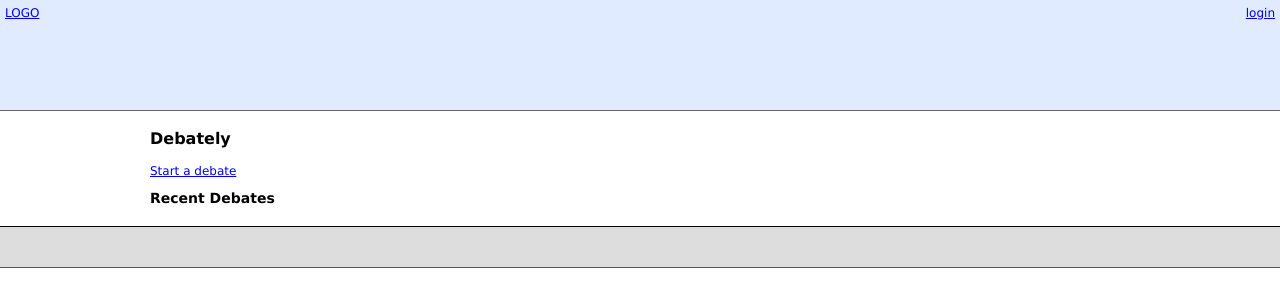
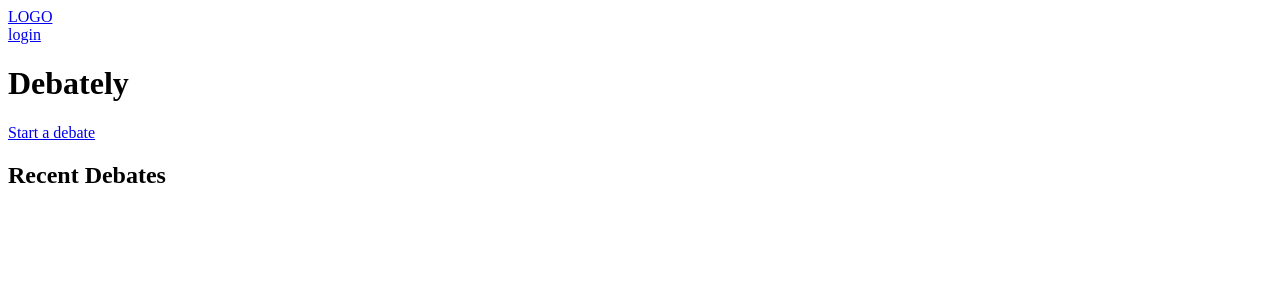
Before and after one commit to SnacksOnAPlane/debately, a Django app: template templates/index.html in a window 1280 px wide. Shown: the top 307 px of the page. Run offline with Django 3.2, Linux system fonts and the light colour scheme; the template is opened without the code that fills it, so the values that code supplies are empty; parts of the project's set-up code (start-up, migrations or seed data) failed here and were passed over.

Commit message:
Removing css, moved l&f base template to debately-site

```diff
--- a/static/reset.css
+++ /dev/null
@@ -1,53 +0,0 @@
-/* http://meyerweb.com/eric/tools/css/reset/ */
-/* v1.0 | 20080212 */
-
-html, body, div, span, applet, object, iframe,
-h1, h2, h3, h4, h5, h6, p, blockquote, pre,
-a, abbr, acronym, address, big, cite, code,
-del, dfn, em, font, img, ins, kbd, q, s, samp,
-small, strike, strong, sub, sup, tt, var,
-b, u, i, center,
-dl, dt, dd, ol, ul, li,
-fieldset, form, label, legend,
-table, caption, tbody, tfoot, thead, tr, th, td {
-	margin: 0;
-	padding: 0;
-	border: 0;
-	outline: 0;
-	font-size: 100%;
-	vertical-align: baseline;
-	background: transparent;
-}
-body {
-	line-height: 1;
-}
-ol, ul {
-	list-style: none;
-}
-blockquote, q {
-	quotes: none;
-}
-blockquote:before, blockquote:after,
-q:before, q:after {
-	content: '';
-	content: none;
-}
-
-/* remember to define focus styles! */
-:focus {
-	outline: 0;
-}
-
-/* remember to highlight inserts somehow! */
-ins {
-	text-decoration: none;
-}
-del {
-	text-decoration: line-through;
-}
-
-/* tables still need 'cellspacing="0"' in the markup */
-table {
-	border-collapse: collapse;
-	border-spacing: 0;
-}
--- a/static/style.css
+++ /dev/null
@@ -1,92 +0,0 @@
-body {
-	font-family: Verdana, sans-serif;
-	font-size: 12px;
-	line-height: 1.4em;
-}
-
-h1 {
-	margin-top: 15px;
-	margin-bottom: 15px;
-	font-size: 16px;
-	font-weight: bold;
-}
-
-h2 {
-	font-size: 14px;
-	margin-top: 10px;
-	margin-bottom: 10px;
-}
-
-#header {
-	height: 100px;
-	background-color: #e0ebff;
-	padding: 5px;
-	border-bottom: 1px solid #666;
-	margin-bottom: 20px;
-}
-
-#content {
-    width: 980px;
-    margin: auto;
-}
-
-a.home {
-	float: left;
-}
-
-ul.debates {
-	margin-left: 10px;
-	width: 500px;
-}
-
-ul.debates li {
-	border-bottom: 1px solid #666;
-	padding-top: 5px;
-	padding-bottom: 5px;
-}
-
-ul.debates a.debate_title {
-	float: left;
-}
-
-ul.debates li div.stats {
-	float: right;
-}
-
-ul.debates li div.debate_summary {
-	clear: left;
-}
-
-div.stats {
-	text-align: center;
-	background: #ddd;
-	font-size: 10px;
-	padding: 3px;
-}
-
-div.stats a.user {
-	font-weight: bold;
-	font-size: 14px;
-}
-
-div.stats div.lastpost {
-	text-align: right;
-	font-size: 10px;
-	line-height: 1em;
-}
-
-div.clear {
-	clear: both;
-}
-
-#user_box {
-	float: right;
-}
-
-#footer {
-	height: 40px;
-	background-color: #ddd;
-	margin-top: 20px;
-	border-top: 1px solid black;
-	border-bottom: 1px solid #555;
-}
--- a/templates/base.html
+++ b/templates/base.html
@@ -1,10 +1,13 @@
 <!DOCTYPE html PUBLIC "-//W3C//DTD XHTML 1.0 Transitional//EN"
     "http://www.w3.org/TR/xhtml1/DTD/xhtml1-transitional.dtd">
 <html xmlns="http://www.w3.org/1999/xhtml" xml:lang="en" lang="en">
+<!--
+   This is an example base template for the debately app.
+   You probably don't want to edit this file, and should be editing
+   the base template for your site/project.
+ -->
 <head>
-    <link rel="stylesheet" href="{{MEDIA_URL}}/static/reset.css" />
-    <link rel="stylesheet" href="{{MEDIA_URL}}/static/style.css" />
-    <title>{% block title %}Debately{% endblock %}</title>
+    <title>{% block title %}Debately Sample Template{% endblock %}</title>
 </head>
 
 <body>
```
Also changed, not shown: urls.py (+0 -14 lines).
